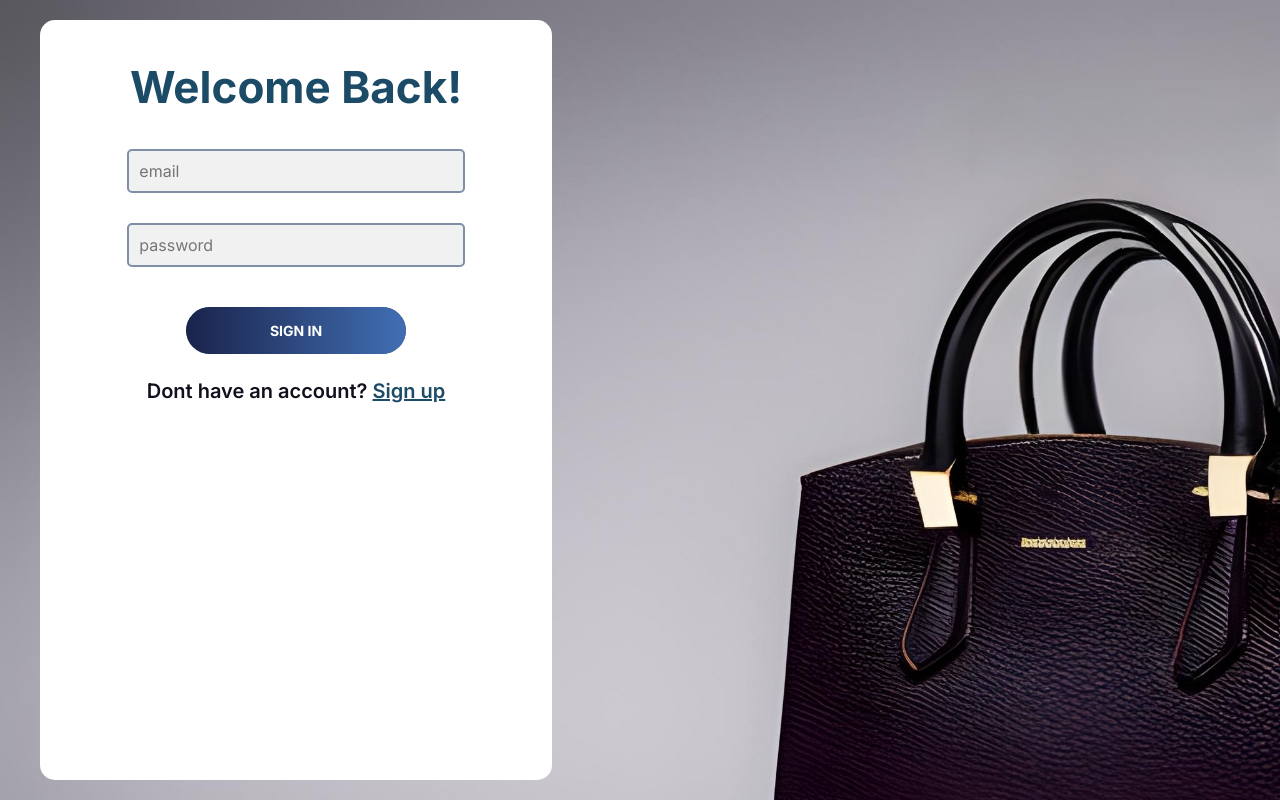
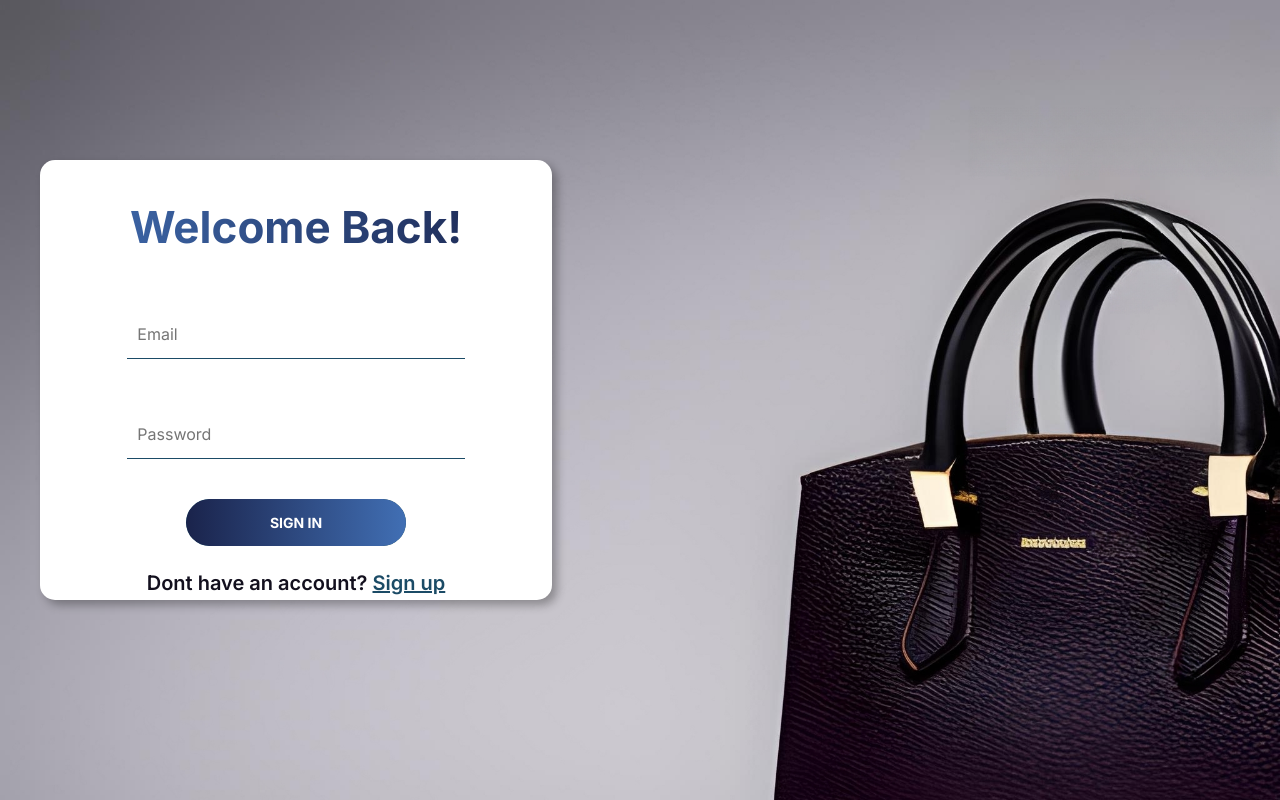
Before and after one commit to Gabriel-Lassen/E-Commerce-CodeVerse, a React (Vite) app in the folder codeverse/: page /login in a window 1280 px wide. Built offline with nearby package versions, Linux system fonts and the light colour scheme.

Commit message:
style: responsive web page

```diff
--- a/codeverse/src/pages/Login/index.jsx
+++ b/codeverse/src/pages/Login/index.jsx
@@ -9,11 +9,11 @@ const Login = () => {
       <div className={styles.modal}>
         <h1>Welcome Back!</h1>
         <div className={styles.input_bx}>
-          <input type="text" required="required" placeholder="email" />
+          <input type="text" required="required" placeholder="Email" />
           {/* <span>Email</span> */}
         </div>
         <div className={styles.input_bx}>
-          <input type="password" required="required" placeholder="password" />
+          <input type="password" required="required" placeholder="Password" />
           {/* <span>Password</span> */}
         </div>
         <div className={styles.login}>
--- a/codeverse/src/pages/Login/styles.module.scss
+++ b/codeverse/src/pages/Login/styles.module.scss
@@ -28,8 +28,7 @@
     padding: 10px 15px;
 
      input {
-      min-width: 70%;
-      max-width: 80%;
+      min-width: 90%;
       padding: 10px;
       border: 2px solid #7f8fa6;
       background-color: var(--Grey) ;
@@ -78,16 +77,19 @@
 
     .modal {
       background-color: #fff;
+      box-shadow: 5px 5px 10px rgba(0, 0, 0, 0.3);;
       border-radius: 15px;
       width: 40%;
-      height: 95vh;
+      height: 55vh;
       position: absolute;
-      top: 20px;
+      top: 20%;
       left: 40px;
 
       h1 {
-        color: var(--Primary);
-        font-size: clamp(44px, 2.88vw, 20px);
+        background: linear-gradient(90deg, #416fb4  0%, #1a234b 100%);
+        -webkit-background-clip: text;
+        -webkit-text-fill-color: transparent;
+        font-size: clamp(34px, 2.88vw, 20px);
         font-style: normal;
         font-weight: 700;
         padding-top: 40px;
@@ -95,6 +97,7 @@
         display: flex;
         align-items: center;
         justify-content: center;
+
       }
     }
   }
@@ -107,13 +110,17 @@
 
      input {
       min-width: 70%;
-      max-width: 80%;
+      max-width: 90%;
+      height: 50px;
       padding: 10px;
       border: 2px solid #7f8fa6;
-      background-color: var(--Grey) ;
-      border-radius: 5px;
+
+
       outline: none;
       font-size: 1rem;
+      border: none;
+      border-bottom: 1px solid var(--Primary);
+      margin-top: 20px;
     }
   }
   .login {
@@ -137,6 +144,7 @@
         overflow: hidden;
         z-index: 1;
         border: 0;
+        margin-top:30px;
 
         &:after {
           content: '';
@@ -161,11 +169,11 @@
           transition: all .3s;
           border-radius: 10rem;
           z-index: -1;
-
-
         }
         &:hover {
           color: #fff;
+          transform: scale(1.02);
+          box-shadow: 5px 5px 10px rgba(0, 0, 0, 0.3);
           &:before {
             width: 100%;
           }
@@ -185,3 +193,14 @@
         }
       }
     }
+
+
+@media screen and (min-width: 828px) {
+  .container {
+    .modal {
+      h1 {
+        font-size: clamp(44px, 2.88vw, 20px);
+      }
+    }
+  }
+}
```
